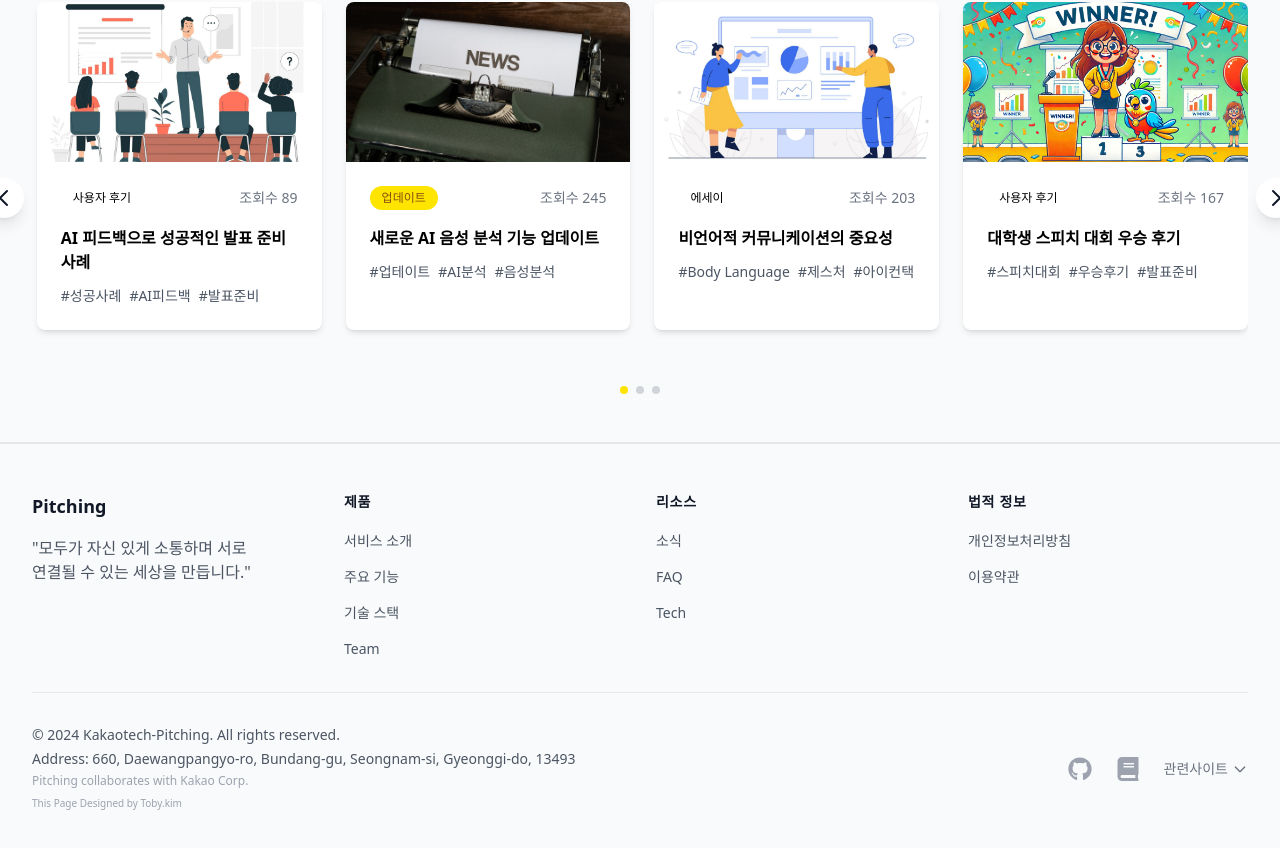
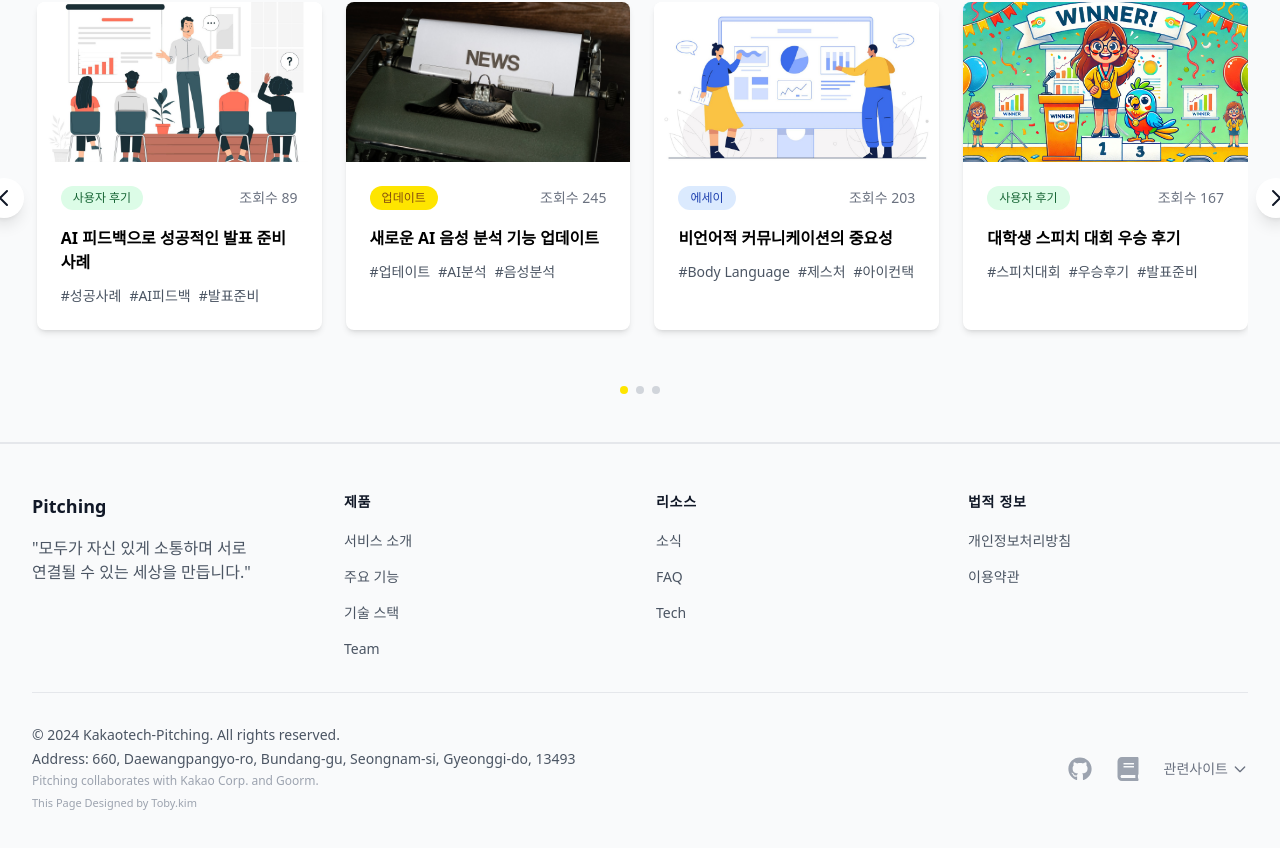
Before and after one commit to KakaoTech-14-All-in-one-move/AIM-14-FE-Home, a React (Create React App) app: page / in a window 1280 px wide. Shown: the part 1292-2140 px from the top of the page. Built offline with nearby package versions, Linux system fonts and the light colour scheme; a web font is replaced by a local one.

Commit message:
AIM-206 font fix.

```diff
--- a/src/components/layout/Footer.tsx
+++ b/src/components/layout/Footer.tsx
@@ -100,8 +100,8 @@ const Footer: React.FC = () => {
             <div className="flex flex-col space-y-1 text-sm text-gray-600 dark:text-gray-400">
               <div>© 2024 Kakaotech-Pitching. All rights reserved.</div>
               <div>Address: 660, Daewangpangyo-ro, Bundang-gu, Seongnam-si, Gyeonggi-do, 13493</div>
-              <div className="text-xs text-gray-400 dark:text-gray-500">Pitching collaborates with Kakao Corp. </div>
-              <div className="text-[10px] text-gray-400 dark:text-gray-500">This Page Designed by Toby.kim </div>
+              <div className="text-xs text-gray-400 dark:text-gray-500">Pitching collaborates with Kakao Corp. and Goorm. </div>
+              <div className="text-[11px] text-gray-400 dark:text-gray-500">This Page Designed by Toby.kim </div>
             </div>
 
             {/* 오른쪽: 소셜 링크와 관련 사이트 */}
--- a/src/components/sections/BlogSlider.tsx
+++ b/src/components/sections/BlogSlider.tsx
@@ -10,8 +10,8 @@ const BlogSlider: FC = () => {
   const visibleItems = 4;
 
   const categoryColors = {
-    '발표 팁': 'bg-blue-100 text-blue-800 dark:bg-blue-900/30 dark:text-blue-300',
-    '성공 사례': 'bg-green-100 text-green-800 dark:bg-green-900/30 dark:text-green-300',
+    '에세이': 'bg-blue-100 text-blue-800 dark:bg-blue-900/30 dark:text-blue-300',
+    '사용자 후기': 'bg-green-100 text-green-800 dark:bg-green-900/30 dark:text-green-300',
     '업데이트': 'bg-[#fee500] text-yellow-800 dark:bg-yellow-900/30 dark:text-yellow-300',
     '뉴스': 'bg-purple-100 text-purple-800 dark:bg-purple-900/30 dark:text-purple-300'
   };
--- a/src/data/blogData.ts
+++ b/src/data/blogData.ts
@@ -523,7 +523,7 @@ Pitching은 이번 스폰서십을 발판으로 글로벌 스포츠 시장으로
 
 ---
 
-## 결론: 스포츠와 기술의 융합, 미래를 열다
+## 스포츠와 기술의 융합, 미래를 열다
 
 Pitching과 삼성라이온즈의 스폰서십은 스포츠와 기술이 협력하여 만들어낼 가능성을 보여주는 대표적인 사례로 기록될 것이다. 이번 파트너십을 통해 팬들은 더욱 새로운 방식으로 스포츠를 즐길 수 있고, 선수들은 자신감을 가지고 성장할 수 있는 기회를 얻게 될 것으로 보인다.
 
```
